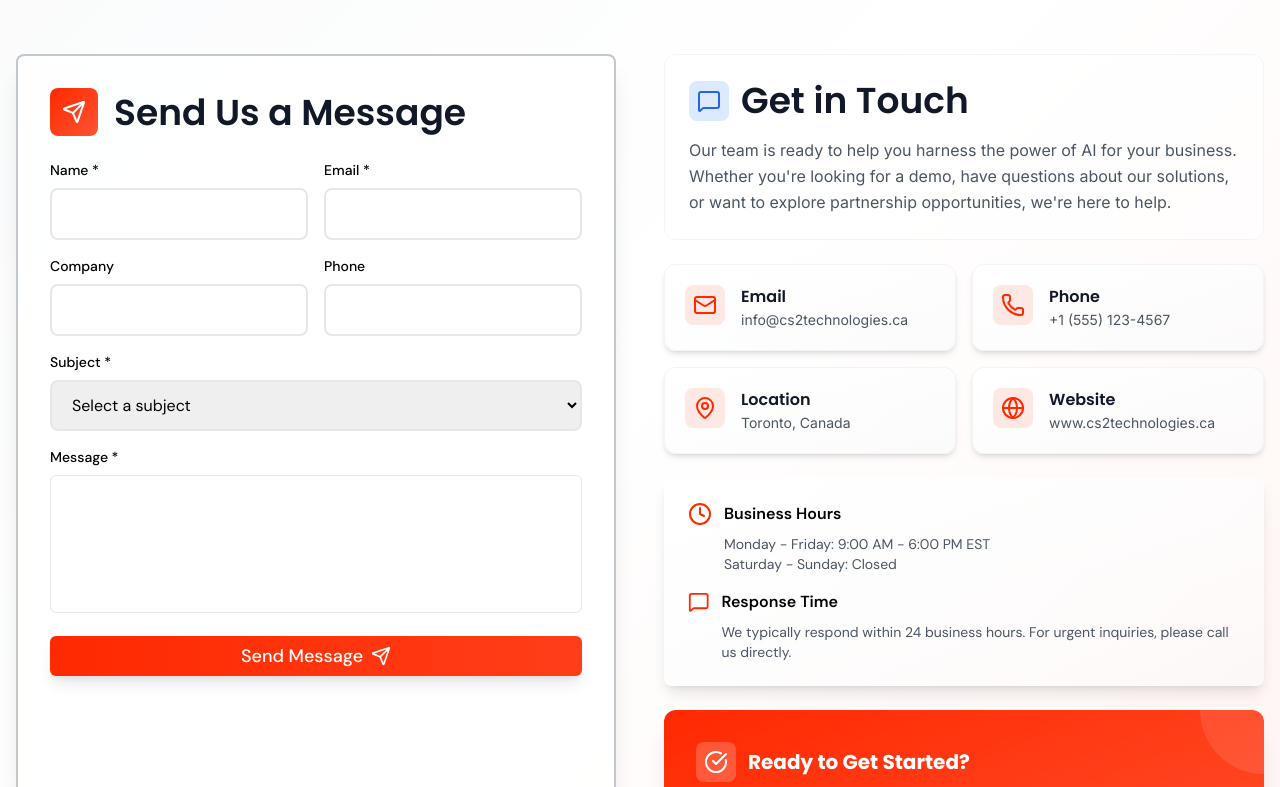
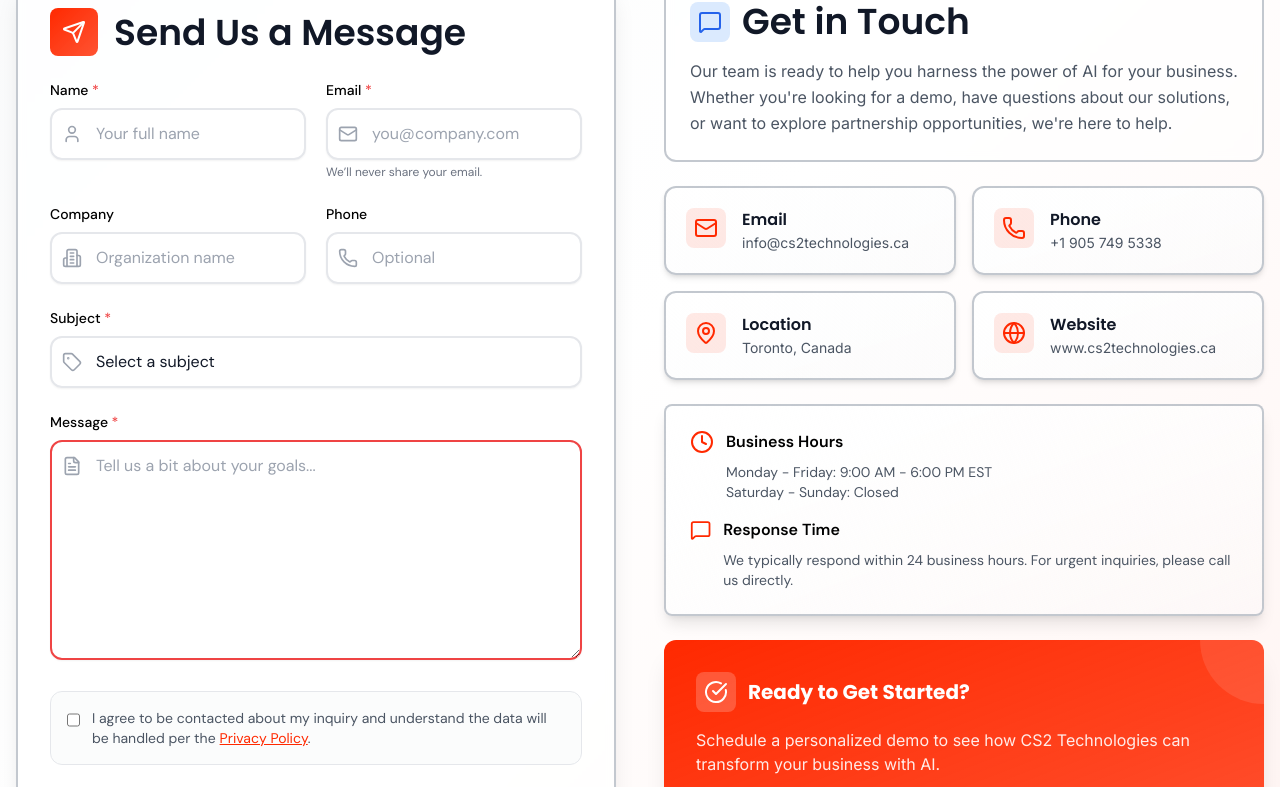
Before and after one commit to cs2qa/cs2-website, a Next.js app: page /contact in a window 1280 px wide. Shown: the part 365-1152 px from the top of the page. Built offline with nearby package versions, Linux system fonts and the light colour scheme.

Commit message:
styles updated

```diff
--- a/components/about-overview.tsx
+++ b/components/about-overview.tsx
@@ -119,7 +119,7 @@
                   whileInView={{ opacity: 1, y: 0 }}
                   transition={{ duration: 0.5, delay: index * 0.1 }}
                   viewport={{ once: true }}
-                  className="bg-white p-6 rounded-lg shadow-md hover:shadow-lg transition-shadow duration-300"
+                  className="bg-white p-6 rounded-lg shadow-md hover:shadow-lg transition-shadow duration-300 border-2 border-gray-400/60"
                 >
                   <div className="flex items-center mb-3">
                     <div className="p-2 bg-primary/10 rounded-lg text-primary mr-3">
@@ -142,7 +142,7 @@
               whileInView={{ opacity: 1, y: 0 }}
               transition={{ duration: 0.5, delay: 0.4 }}
               viewport={{ once: true }}
-              className="bg-white p-8 rounded-xl shadow-lg"
+              className="bg-white p-8 rounded-xl shadow-lg border-2 border-gray-400/60"
             >
               <h3 className="text-heading-md font-display text-gray-900 mb-6">
                 Why Choose CS2 Technologies?
--- a/components/contact.tsx
+++ b/components/contact.tsx
@@ -15,7 +15,12 @@
   MessageSquare,
   CheckCircle,
   Calendar,
-  Sparkles
+  Sparkles,
+  User,
+  Building2,
+  Tag,
+  FileText,
+  Loader2
 } from 'lucide-react'
 
 const Contact = () => {
@@ -29,6 +34,7 @@
   })
   const [isSubmitting, setIsSubmitting] = useState(false)
   const [submitted, setSubmitted] = useState(false)
+  const [consent, setConsent] = useState(false)
 
   const handleChange = (e: React.ChangeEvent<HTMLInputElement | HTMLTextAreaElement | HTMLSelectElement>) => {
     setFormData({
@@ -71,8 +77,8 @@
     {
       icon: <Phone className="w-6 h-6" />,
       title: "Phone",
-      content: "+1 (555) 123-4567",
-      link: "tel:+15551234567"
+      content: "+1 905 749 5338",
+      link: "tel:+19057495338"
     },
     {
       icon: <MapPin className="w-6 h-6" />,
@@ -89,7 +95,7 @@
   ]
 
   return (
-    <section className="py-20 px-4 bg-gradient-to-br from-gray-50 via-white to-primary/5 relative overflow-hidden">
+    <section className="pt-0 pb-20 px-4 bg-gradient-to-br from-gray-50 via-white to-primary/5 relative overflow-hidden">
       {/* Background Elements */}
       <div className="absolute top-0 right-0 w-96 h-96 bg-primary/5 rounded-full -translate-y-48 translate-x-48"></div>
       <div className="absolute bottom-0 left-0 w-64 h-64 bg-blue-500/5 rounded-full translate-y-32 -translate-x-32"></div>
@@ -122,7 +128,7 @@
             transition={{ duration: 0.5 }}
             viewport={{ once: true }}
           >
-            <Card className="h-full shadow-xl hover:shadow-2xl transition-shadow duration-300 border-2 border-gray-400/60 bg-white/80 backdrop-blur-sm">
+            <Card className="h-full shadow-xl hover:shadow-2xl transition-all duration-300 border-2 border-gray-400/60 bg-white/80 backdrop-blur-sm rounded-2xl">
               <CardContent className="p-8">
                 <div className="flex items-center mb-6">
                   <div className="p-3 bg-gradient-to-br from-primary to-primary/80 rounded-lg mr-4">
@@ -142,63 +148,82 @@
                     <p className="text-gray-600">We&apos;ll get back to you within 24 hours.</p>
                   </motion.div>
                 ) : (
-                  <form onSubmit={handleSubmit} className="space-y-4">
-                    <div className="grid grid-cols-2 gap-4">
+                  <form onSubmit={handleSubmit} className="space-y-6">
+                    <div className="grid grid-cols-1 md:grid-cols-2 gap-5">
                       <div>
-                        <label className="block text-sm font-medium mb-2">Name *</label>
+                        <label className="block text-sm font-medium mb-2">Name <span className="text-red-500">*</span></label>
+                        <div className="relative">
+                          <User className="w-5 h-5 text-gray-400 absolute left-3 top-1/2 -translate-y-1/2 pointer-events-none" />
                           <input
                             type="text"
                             name="name"
                             value={formData.name}
                             onChange={handleChange}
                             required
-                          className="w-full px-4 py-3 border-2 border-gray-200 rounded-lg focus:outline-none focus:ring-2 focus:ring-primary focus:border-primary transition-colors duration-200 hover:border-gray-300"
+                            placeholder="Your full name"
+                            className="w-full rounded-xl border-2 border-gray-200 bg-white/90 px-4 py-3 pl-11 text-gray-900 placeholder:text-gray-400 shadow-sm transition-all duration-200 hover:border-gray-300 focus:border-primary focus:ring-4 focus:ring-primary/10 focus:outline-none"
                           />
                         </div>
+                      </div>
                       <div>
-                        <label className="block text-sm font-medium mb-2">Email *</label>
+                        <label className="block text-sm font-medium mb-2">Email <span className="text-red-500">*</span></label>
+                        <div className="relative">
+                          <Mail className="w-5 h-5 text-gray-400 absolute left-3 top-1/2 -translate-y-1/2 pointer-events-none" />
                           <input
                             type="email"
                             name="email"
                             value={formData.email}
                             onChange={handleChange}
                             required
-                          className="w-full px-4 py-3 border-2 border-gray-200 rounded-lg focus:outline-none focus:ring-2 focus:ring-primary focus:border-primary transition-colors duration-200 hover:border-gray-300"
+                            placeholder="you@company.com"
+                            className="w-full rounded-xl border-2 border-gray-200 bg-white/90 px-4 py-3 pl-11 text-gray-900 placeholder:text-gray-400 shadow-sm transition-all duration-200 hover:border-gray-300 focus:border-primary focus:ring-4 focus:ring-primary/10 focus:outline-none"
                           />
+                        </div>
+                        <p className="mt-1 text-xs text-gray-500">We’ll never share your email.</p>
                       </div>
                     </div>
 
-                    <div className="grid grid-cols-2 gap-4">
+                    <div className="grid grid-cols-1 md:grid-cols-2 gap-5">
                       <div>
                         <label className="block text-sm font-medium mb-2">Company</label>
+                        <div className="relative">
+                          <Building2 className="w-5 h-5 text-gray-400 absolute left-3 top-1/2 -translate-y-1/2 pointer-events-none" />
                           <input
                             type="text"
                             name="company"
                             value={formData.company}
                             onChange={handleChange}
-                          className="w-full px-4 py-3 border-2 border-gray-200 rounded-lg focus:outline-none focus:ring-2 focus:ring-primary focus:border-primary transition-colors duration-200 hover:border-gray-300"
+                            placeholder="Organization name"
+                            className="w-full rounded-xl border-2 border-gray-200 bg-white/90 px-4 py-3 pl-11 text-gray-900 placeholder:text-gray-400 shadow-sm transition-all duration-200 hover:border-gray-300 focus:border-primary focus:ring-4 focus:ring-primary/10 focus:outline-none"
                           />
+                        </div>
                       </div>
                       <div>
                         <label className="block text-sm font-medium mb-2">Phone</label>
+                        <div className="relative">
+                          <Phone className="w-5 h-5 text-gray-400 absolute left-3 top-1/2 -translate-y-1/2 pointer-events-none" />
                           <input
                             type="tel"
                             name="phone"
                             value={formData.phone}
                             onChange={handleChange}
-                          className="w-full px-4 py-3 border-2 border-gray-200 rounded-lg focus:outline-none focus:ring-2 focus:ring-primary focus:border-primary transition-colors duration-200 hover:border-gray-300"
+                            placeholder="Optional"
+                            className="w-full rounded-xl border-2 border-gray-200 bg-white/90 px-4 py-3 pl-11 text-gray-900 placeholder:text-gray-400 shadow-sm transition-all duration-200 hover:border-gray-300 focus:border-primary focus:ring-4 focus:ring-primary/10 focus:outline-none"
                           />
+                        </div>
                       </div>
                     </div>
 
                     <div>
-                      <label className="block text-sm font-medium mb-2">Subject *</label>
+                      <label className="block text-sm font-medium mb-2">Subject <span className="text-red-500">*</span></label>
+                      <div className="relative">
+                        <Tag className="w-5 h-5 text-gray-400 absolute left-3 top-1/2 -translate-y-1/2 pointer-events-none" />
                         <select
                           name="subject"
                           value={formData.subject}
                           onChange={handleChange}
                           required
-                        className="w-full px-4 py-3 border-2 border-gray-200 rounded-lg focus:outline-none focus:ring-2 focus:ring-primary focus:border-primary transition-colors duration-200 hover:border-gray-300"
+                          className="w-full appearance-none rounded-xl border-2 border-gray-200 bg-white/90 px-4 py-3 pl-11 text-gray-900 shadow-sm transition-all duration-200 hover:border-gray-300 focus:border-primary focus:ring-4 focus:ring-primary/10 focus:outline-none"
                         >
                           <option value="">Select a subject</option>
                           <option value="cs2-health">CS2 Health Demo</option>
@@ -209,26 +234,56 @@
                           <option value="other">Other</option>
                         </select>
                       </div>
+                    </div>
 
                     <div>
-                      <label className="block text-sm font-medium mb-2">Message *</label>
+                      <label className="block text-sm font-medium mb-2">Message <span className="text-red-500">*</span></label>
+                      <div className="relative">
+                        <FileText className="w-5 h-5 text-gray-400 absolute left-3 top-4 pointer-events-none" />
                         <textarea
                           name="message"
                           value={formData.message}
                           onChange={handleChange}
                           required
-                        rows={5}
-                        className="w-full px-3 py-2 border rounded-md focus:outline-none focus:ring-2 focus:ring-primary resize-none"
+                          rows={7}
+                          placeholder="Tell us a bit about your goals..."
+                          className="w-full min-h-[220px] rounded-xl border-2 border-red-500 bg-white/90 px-4 py-3 pl-11 text-gray-900 placeholder:text-gray-400 shadow-sm transition-all duration-200 hover:border-red-500 focus:border-red-500 focus:ring-4 focus:ring-red-100 focus:outline-none resize-y"
                         />
+                      </div>
+                    </div>
+
+                    <div className="flex items-start gap-3 rounded-xl bg-gray-50/60 border border-gray-200 p-4">
+                      <input
+                        id="consent"
+                        name="consent"
+                        type="checkbox"
+                        checked={consent}
+                        onChange={(e) => setConsent(e.target.checked)}
+                        required
+                        className="mt-1 h-4 w-4 rounded border-gray-300 text-primary focus:ring-primary"
+                      />
+                      <label htmlFor="consent" className="text-sm text-gray-600">
+                        I agree to be contacted about my inquiry and understand the data will be handled per the
+                        <Link href="/privacy" className="text-primary hover:text-primary/80 underline ml-1">Privacy Policy</Link>.
+                      </label>
                     </div>
 
                     <Button
                       type="submit"
-                      disabled={isSubmitting}
-                      className="w-full bg-gradient-to-r from-primary to-primary/90 hover:from-primary/90 hover:to-primary text-white py-3 text-lg font-medium shadow-lg hover:shadow-xl transition-all duration-300"
+                      disabled={isSubmitting || !consent}
+                      className="w-full bg-gradient-to-r from-primary to-primary/90 hover:from-primary/90 hover:to-primary text-white py-3 text-lg font-medium shadow-lg hover:shadow-xl transition-all duration-300 rounded-xl"
                     >
-                      {isSubmitting ? 'Sending...' : 'Send Message'}
+                      {isSubmitting ? (
+                        <span className="inline-flex items-center">
+                          <Loader2 className="mr-2 h-5 w-5 animate-spin" />
+                          Sending...
+                        </span>
+                      ) : (
+                        <span className="inline-flex items-center">
+                          Send Message
                           <Send className="ml-2 w-5 h-5" />
+                        </span>
+                      )}
                     </Button>
                   </form>
                 )}
@@ -243,7 +298,7 @@
             viewport={{ once: true }}
             className="space-y-6"
           >
-            <div className="bg-white/60 backdrop-blur-sm rounded-xl p-6 mb-6 border border-gray-100">
+            <div className="bg-white/60 backdrop-blur-sm rounded-xl p-6 mb-6 border-2 border-gray-400/60">
               <div className="flex items-center mb-4">
                 <div className="p-2 bg-blue-100 rounded-lg mr-3">
                   <MessageSquare className="w-6 h-6 text-blue-600" />
@@ -266,7 +321,7 @@
                   whileInView={{ opacity: 1, y: 0 }}
                   transition={{ duration: 0.3, delay: index * 0.1 }}
                   viewport={{ once: true }}
-                  className="flex items-start p-5 bg-gradient-to-br from-white to-gray-50/50 rounded-xl hover:from-primary/5 hover:to-primary/10 transition-all duration-300 shadow-md hover:shadow-lg border border-gray-100 hover:border-primary/20"
+                  className="flex items-start p-5 bg-gradient-to-br from-white to-gray-50/50 rounded-xl hover:from-primary/5 hover:to-primary/10 transition-all duration-300 shadow-md hover:shadow-lg border-2 border-gray-400/60 hover:border-primary/20"
                 >
                   <div className="p-2 bg-primary/10 rounded-lg text-primary mr-4 flex-shrink-0">{item.icon}</div>
                   <div>
@@ -277,7 +332,7 @@
               ))}
             </div>
 
-            <Card className="shadow-lg hover:shadow-xl transition-shadow duration-300 border-0 bg-gradient-to-br from-white to-gray-50/30">
+            <Card className="shadow-lg hover:shadow-xl transition-shadow duration-300 border-2 border-gray-400/60 bg-gradient-to-br from-white to-gray-50/30">
               <CardContent className="p-6">
                 <div className="flex items-start mb-4">
                   <Clock className="w-6 h-6 text-primary mr-3" />
--- a/components/cta-section.tsx
+++ b/components/cta-section.tsx
@@ -102,8 +102,8 @@
             whileInView={{ opacity: 1, x: 0 }}
             transition={{ duration: 0.5, delay: 0.4 }}
             viewport={{ once: true }}
-            className="bg-white/10 backdrop-blur-sm rounded-2xl p-8 border border-white/20"
-          >
+          className="bg-white/10 backdrop-blur-sm rounded-2xl p-8 border-2 border-gray-400/60"
+        >
             <h3 className="text-heading-md font-display text-white mb-6">
               Start Your Project Today
             </h3>
--- a/components/expertise.tsx
+++ b/components/expertise.tsx
@@ -127,7 +127,7 @@
               <TrendingUp className="w-8 h-8 text-primary mr-3" />
               AI Transformation Journey
             </h3>
-            <div className="bg-white rounded-lg p-6 shadow-lg">
+            <div className="bg-white rounded-lg p-6 shadow-lg border-2 border-gray-400/60">
               <div className="space-y-4">
                 <div className="border-l-4 border-primary pl-4">
                   <h4 className="font-semibold mb-2">2008-2018: Telecom Consulting</h4>
@@ -186,7 +186,7 @@
               whileInView={{ opacity: 1, scale: 1 }}
               transition={{ duration: 0.3, delay: index * 0.1 }}
               viewport={{ once: true }}
-              className="bg-white rounded-lg p-6 text-center shadow-lg"
+              className="bg-white rounded-lg p-6 text-center shadow-lg border-2 border-gray-400/60"
             >
               <div className="text-3xl font-bold text-primary mb-2">
                 {achievement.metric}
--- a/components/hero.tsx
+++ b/components/hero.tsx
@@ -51,7 +51,7 @@
               initial={{ opacity: 0, y: 20 }}
               animate={{ opacity: 1, y: 0 }}
               transition={{ duration: 0.5, delay: 0.2 }}
-              className="bg-white p-6 rounded-lg shadow-lg hover:shadow-xl transition-shadow"
+              className="bg-white p-6 rounded-lg shadow-xl transition-shadow border-2 border-gray-400/60"
             >
               <Cloud className="w-12 h-12 text-primary mb-4 mx-auto" />
               <h3 className="text-heading-sm font-display mb-2">Cloud-Native Solutions</h3>
@@ -62,7 +62,7 @@
               initial={{ opacity: 0, y: 20 }}
               animate={{ opacity: 1, y: 0 }}
               transition={{ duration: 0.5, delay: 0.3 }}
-              className="bg-white p-6 rounded-lg shadow-lg hover:shadow-xl transition-shadow"
+              className="bg-white p-6 rounded-lg shadow-xl transition-shadow border-2 border-gray-400/60"
             >
               <Brain className="w-12 h-12 text-primary mb-4 mx-auto" />
               <h3 className="text-heading-sm font-display mb-2">AI-Powered Innovation</h3>
@@ -73,7 +73,7 @@
               initial={{ opacity: 0, y: 20 }}
               animate={{ opacity: 1, y: 0 }}
               transition={{ duration: 0.5, delay: 0.4 }}
-              className="bg-white p-6 rounded-lg shadow-lg hover:shadow-xl transition-shadow"
+              className="bg-white p-6 rounded-lg shadow-xl transition-shadow border-2 border-gray-400/60"
             >
               <Sparkles className="w-12 h-12 text-primary mb-4 mx-auto" />
               <h3 className="text-heading-sm font-display mb-2">Healthcare Excellence</h3>
--- a/components/locations-section.tsx
+++ b/components/locations-section.tsx
@@ -20,7 +20,7 @@
       address: "2424 Finch Ave W, Unit 14",
       city: "Toronto, ON M9M 2E2",
       country: "Canada",
-      phone: "+1 (416) 555-0123",
+      phone: "+1 905 749 5338",
       email: "toronto@cs2technologies.ca",
       hours: "Monday - Friday: 9:00 AM - 6:00 PM EST",
       isHeadquarters: true
@@ -30,7 +30,7 @@
       address: "752 Apple Terrace",
       city: "Milton, ON L9E 2C3",
       country: "Canada",
-      phone: "+1 (905) 555-0124",
+      phone: "+1 905 749 5338",
       email: "milton@cs2technologies.ca",
       hours: "Monday - Friday: 9:00 AM - 6:00 PM EST",
       isHeadquarters: false
@@ -43,7 +43,7 @@
       title: "Phone Support",
       description: "Speak directly with our technical experts",
       action: "Call Now",
-      link: "tel:+14165550123"
+      link: "tel:+19057495338"
     },
     {
       icon: <Mail className="w-6 h-6" />,
@@ -95,7 +95,7 @@
               whileInView={{ opacity: 1, y: 0 }}
               transition={{ duration: 0.5, delay: index * 0.1 }}
               viewport={{ once: true }}
-              className="bg-white rounded-xl p-8 shadow-lg hover:shadow-xl transition-shadow duration-300 relative"
+              className="bg-white rounded-xl p-8 shadow-lg hover:shadow-xl transition-shadow duration-300 relative border-2 border-gray-400/60"
             >
               {location.isHeadquarters && (
                 <div className="absolute top-4 right-4">
@@ -127,7 +127,7 @@
                 <div className="flex items-center">
                   <Phone className="w-5 h-5 text-gray-400 mr-3 flex-shrink-0" />
                   <a
-                    href={`tel:${location.phone}`}
+                    href={`tel:+${location.phone.replace(/\D/g, '')}`}
                     className="text-body-md text-primary hover:text-primary/80 transition-colors font-body"
                   >
                     {location.phone}
@@ -156,7 +156,7 @@
         </div>
 
         {/* Contact Methods */}
-        <div className="bg-white rounded-2xl p-8 shadow-lg">
+        <div className="bg-white rounded-2xl p-8 shadow-lg border-2 border-gray-400/60">
           <div className="text-center mb-8">
             <h3 className="text-heading-lg font-display text-gray-900 mb-4">
               Ready to Get Started?
--- a/components/services-section.tsx
+++ b/components/services-section.tsx
@@ -96,7 +96,7 @@
               whileInView={{ opacity: 1, y: 0 }}
               transition={{ duration: 0.5, delay: index * 0.1 }}
               viewport={{ once: true }}
-              className="bg-white rounded-xl p-8 shadow-lg hover:shadow-xl transition-shadow duration-300 group"
+              className="bg-white rounded-xl p-8 shadow-lg hover:shadow-xl transition-shadow duration-300 group border-2 border-gray-400/60"
             >
               <div className="flex items-center mb-4">
                 <div className="p-3 bg-primary/10 rounded-lg text-primary group-hover:bg-primary group-hover:text-white transition-colors duration-300">
--- a/components/services.tsx
+++ b/components/services.tsx
@@ -99,7 +99,7 @@
               transition={{ duration: 0.5, delay: index * 0.1 }}
               viewport={{ once: true }}
             >
-              <Card className="h-full hover:shadow-lg transition-shadow duration-300">
+              <Card className="h-full hover:shadow-lg transition-shadow duration-300 border-2 border-gray-400/60">
                 <CardHeader>
                   <div className="text-primary mb-4">{service.icon}</div>
                   <CardTitle className="text-xl">{service.title}</CardTitle>
@@ -125,7 +125,7 @@
           whileInView={{ opacity: 1, y: 0 }}
           transition={{ duration: 0.5 }}
           viewport={{ once: true }}
-          className="bg-white rounded-lg p-8 shadow-lg"
+          className="bg-white rounded-lg p-8 shadow-lg border-2 border-gray-400/60"
         >
           <h3 className="text-2xl font-bold mb-6 text-center">Technology Expertise</h3>
           <div className="flex flex-wrap gap-3 justify-center">
--- a/components/testimonials-section.tsx
+++ b/components/testimonials-section.tsx
@@ -73,7 +73,7 @@
               whileInView={{ opacity: 1, y: 0 }}
               transition={{ duration: 0.5, delay: index * 0.1 }}
               viewport={{ once: true }}
-              className="text-center"
+              className="text-center bg-white rounded-xl p-6 border-2 border-gray-400/60"
             >
               <div className="text-display-sm font-display text-primary mb-2">
                 {stat.number}
@@ -94,7 +94,7 @@
               whileInView={{ opacity: 1, y: 0 }}
               transition={{ duration: 0.5, delay: index * 0.1 }}
               viewport={{ once: true }}
-              className="bg-gray-50 rounded-xl p-8 relative"
+              className="bg-gray-50 rounded-xl p-8 relative border-2 border-gray-400/60"
             >
               <Quote className="w-8 h-8 text-primary/20 absolute top-6 right-6" />
 
```
Also changed, not shown: components/about.tsx (+4 -4 lines), components/products.tsx (+8 -8 lines). Lines whose indentation alone changed are shown as unchanged.
